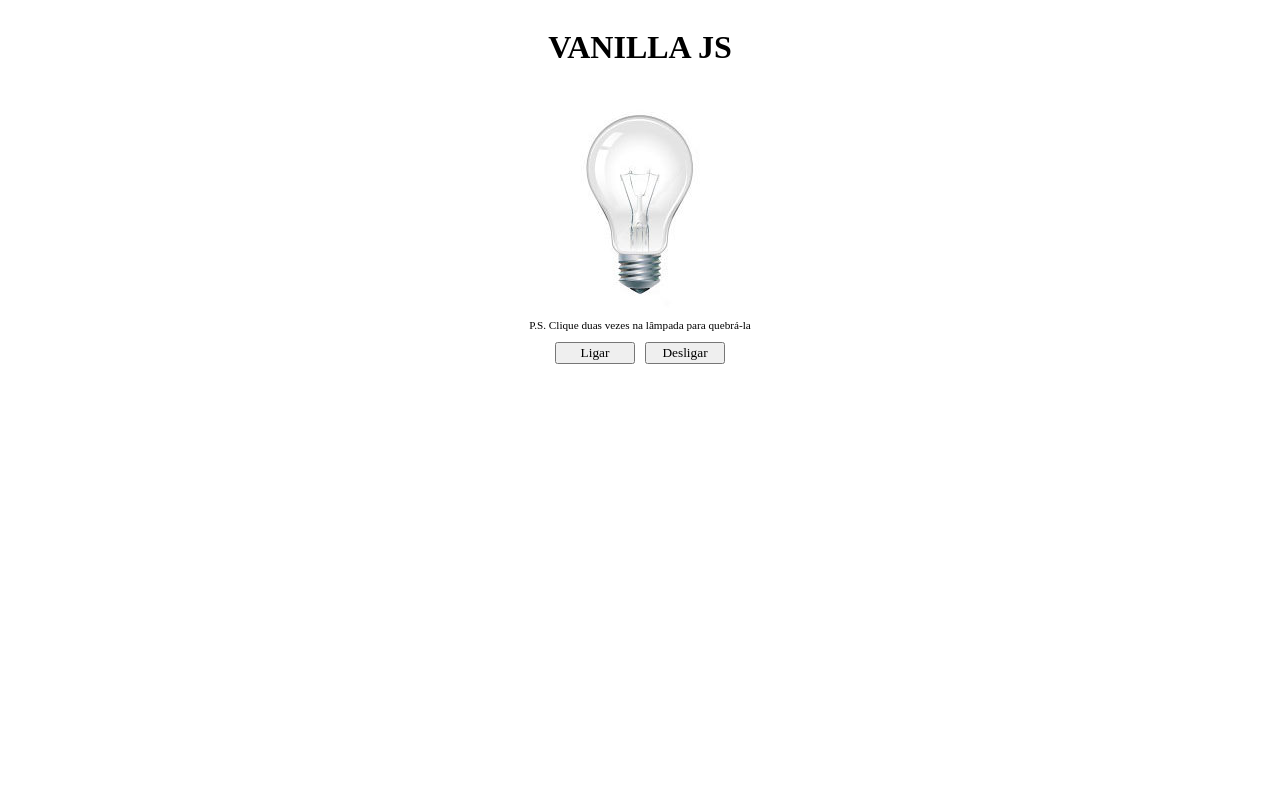
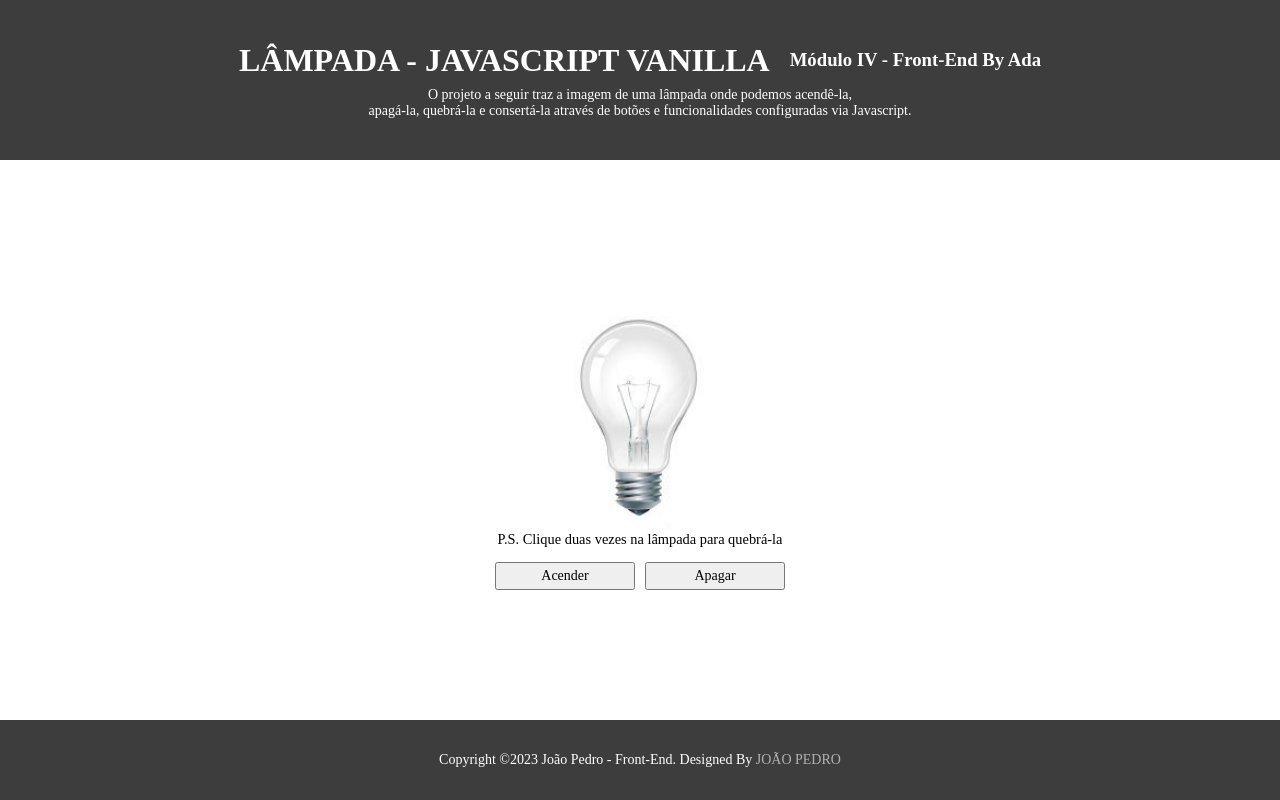
Before and after one commit to joaopedronm/lampada, a plain HTML site: page index.html in a window 1280 px wide. Drawn offline with Linux system fonts and the light colour scheme.

Commit message:
atualizações

```diff
--- a/index.html
+++ b/index.html
@@ -5,22 +5,28 @@
     <meta http-equiv="X-UA-Compatible" content="IE=edge">
     <meta name="viewport" content="width=device-width, initial-scale=1.0">
     <link rel="stylesheet" href="style.css">
-    <title>Lâmpada</title>
+    <title>Lâmpada - Javascript</title>
+    <link rel="icon" type="image/x-icon" href="./img/ada-favicon.png">
 </head>
 <body>
     <header>
-        <h1>VANILLA JS</h1>
+        <div>
+            <h1>LÂMPADA - JAVASCRIPT VANILLA</h1>
+            <h3>Módulo IV - Front-End By Ada</h3>
+        </div>
+        <p>O projeto a seguir traz a imagem de uma lâmpada onde podemos acendê-la, <br>apagá-la, quebrá-la e consertá-la através
+        de botões e funcionalidades configuradas via Javascript.</p>
     </header>
 
     <main>
         <div class="elements">
-            <img src="/img/desligada.jpg" alt="" id="lamp">
-            <p>P.S. Clique duas vezes na lâmpada para quebrá-la</p>
+            <img src="./img/desligada.jpg" alt="" id="lamp">
+            <p id="orientacao">P.S. Clique duas vezes na lâmpada para quebrá-la</p>
         </div>
 
         <div class="buttons">
-            <button id="turnOn">Ligar</button>
-            <button id="turnOff">Desligar</button>
+            <button id="turnOn">Acender</button>
+            <button id="turnOff">Apagar</button>
             <button id="fix" style="display: none;">Consertar Lâmpada</button>
         </div>
 
@@ -28,6 +34,13 @@
         </div>
     </main>
 
+
+    <footer>
+        <div class="footer-bottom">
+            <p>copyright &copy;2023 João Pedro - Front-End. designed by <span>João Pedro</span></p>
+        </div>
+    </footer>
+
     <script src="script.js"></script>
 </body>
 </html>
--- a/script.js
+++ b/script.js
@@ -2,6 +2,7 @@ const turnOn = document.getElementById('turnOn')
 const turnOff = document.getElementById('turnOff')
 const lamp = document.getElementById('lamp')
 const btnFix = document.getElementById('fix')
+const orientacao = document.getElementById('orientacao')
 
 function isLampBroken() {
     return lamp.src.indexOf('quebrada') > -1
@@ -9,29 +10,36 @@ function isLampBroken() {
 
 function lampOn() {
     if(!isLampBroken()) {
-        lamp.src = '/img/ligada.jpg'
+        lamp.src = './img/ligada.jpg'
     }
 
 }
 
 function lampOff() {
     if(!isLampBroken()) {
-        lamp.src = '/img/desligada.jpg'
+        lamp.src = './img/desligada.jpg'
     }
 }
 
 function lampBroken() {
-    lamp.src = '/img/quebrada.jpg'
+    lamp.src = './img/quebrada.jpg'
     if(btnFix.style.display === 'none') {
         btnFix.style.display = 'block'
     }
+    orientacao.style.display = 'none'
+    turnOn.style.display = 'none'
+    turnOff.style.display = 'none'
+
 }
 
 function fixLamp() {
     if(isLampBroken()) {
-        lamp.src = '/img/desligada.jpg'
+        lamp.src = './img/desligada.jpg'
         btnFix.style.display = 'none'
     }
+    orientacao.style.display = 'inline'
+    turnOn.style.display = 'block'
+    turnOff.style.display = 'block'
 }
 
 turnOn.addEventListener('click', lampOn)
--- a/style.css
+++ b/style.css
@@ -1,25 +1,65 @@
 * {
     font-family: poppins;
+    margin: 0;
+    padding: 0;
 }
 
-header, main {
+header {
     display: flex;
     flex-direction: column;
     align-items: center;
+    justify-content: center;
+    width: 100%;
+    height: 20vh;
+    background-color: #3d3d3d;
+    color: #fff
 }
+
+header div {
+    display: flex;
+    align-items: center;
+    justify-content: center;
+    gap: 20px;
+    width: 100%;
+}
+
+header p {
+    margin-top: 8px;
+    font-size: 14px;
+    text-align: center;
+}
+
+main {
+    display: flex;
+    flex-direction: column;
+    align-items: center;
+    justify-content: center;
+    height: 70vh;
+    width: 100%;
+    /* justify-content: center; */
+}
+
+
 
 .elements {
     display: flex;
     flex-direction: column;
     align-items: center;
+    margin-bottom: 14px;
 }
 
 .elements p {
-    font-size: .7em;
+    font-size: .9em;
+}
+
+img {
+    width: 185px;
 }
 
 button {
-    width: 80px;
+    font-size: 14px;
+    padding: 4px;
+    width: 140px;
     cursor: pointer;
 }
 
@@ -29,11 +69,34 @@ button {
 }
 
 #fix {
+    font-size: 14px;
     width: 160px;
+    padding: 8px;
     background-color: #22f36b;
-    border: 0.5px solid #333333
+    border: 0.5px solid #737373
 }
 
 #fix:hover {
-    background-color: #19e661;
+    background-color: #41f580;
 }
+
+footer {
+    height: 10vh;
+    background: #3d3d3d;
+    text-align: center;
+    display: flex;
+    align-items: center;
+    justify-content: center;
+}
+
+footer p {
+    color: #fff;
+    font-size: 14px;
+    text-transform: capitalize;
+}
+
+footer span {
+    text-transform: uppercase;
+    opacity: .6;
+    font-weight: 300;
+}
```
Also changed, not shown: img/ada-favicon.png (added), img/lamp-off.png (added), img/lamp-on.png (added).
